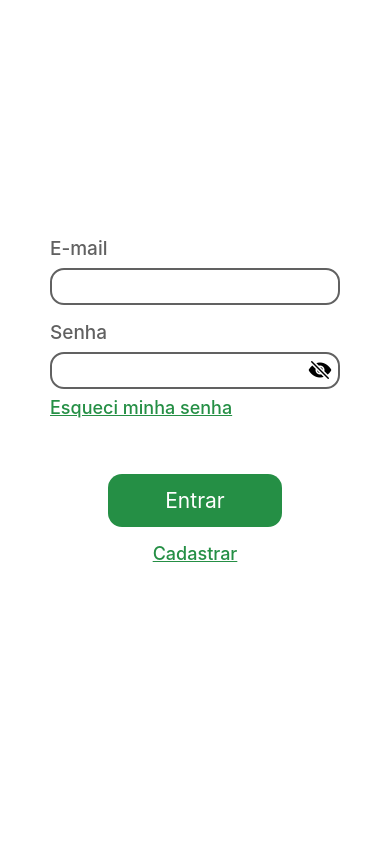
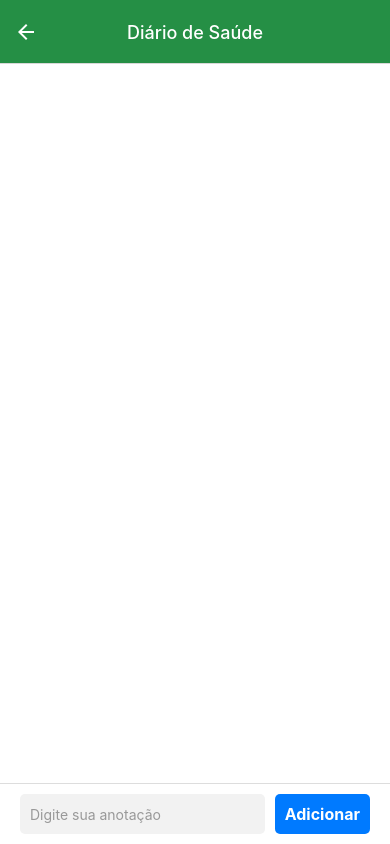
Before and after one commit to ajsaraujo/my-health-app, a React Native app: screen /RegisterNote in a window 390 px wide. Built offline with nearby package versions, Linux system fonts and the light colour scheme.

Commit message:
feat: tela para criar registros

```diff
--- a/App.tsx
+++ b/App.tsx
@@ -13,6 +13,7 @@ import { RouteParams } from './src/routeParams'
 import { GREEN } from './src/shared/ui/colors'
 import { Login } from './src/modules/login/pages/Login'
 import RegisterDiary from './src/modules/diary/RegistersDiary'
+import RegisterNote from './src/modules/diary/RegisterNote'
 
 const Stack = createNativeStackNavigator<RouteParams>()
 
@@ -67,12 +68,20 @@ export default function App() {
             options={TITLE_STYLES}
           ></Stack.Screen>
         ))}
+
         <Stack.Screen
           key={'RegistersDiary'}
           name={'RegistersDiary'}
           component={RegisterDiary}
           options={{ ...TITLE_STYLES, title: 'Diário de Saúde' }}
         ></Stack.Screen>
+
+        <Stack.Screen
+          key={'RegisterNote'}
+          name={'RegisterNote'}
+          component={RegisterNote}
+          options={{ ...TITLE_STYLES, title: 'Diário de Saúde' }}
+        ></Stack.Screen>
       </Stack.Navigator>
     </NavigationContainer>
   )
--- a/src/modules/diary/Diary.tsx
+++ b/src/modules/diary/Diary.tsx
@@ -21,7 +21,7 @@ export default function Diary(props: DiaryProps) {
   const menuItens = [
     {
       label: 'Novo registro',
-      route: 'RegistersDiary',
+      route: 'RegisterNote',
       icon: novoRegistro,
       key: 1,
       id: 1,
--- /dev/null
+++ b/src/modules/diary/RegisterNote.tsx
@@ -0,0 +1,106 @@
+import React, { useState } from 'react'
+import {
+  StyleSheet,
+  Text,
+  TextInput,
+  TouchableOpacity,
+  View,
+} from 'react-native'
+import { NativeStackScreenProps } from '@react-navigation/native-stack'
+import { RouteParams } from '../../routeParams'
+
+type DiaryProps = NativeStackScreenProps<RouteParams, 'RegisterNote'>
+
+export default function RegisterNote(props: DiaryProps) {
+  const [noteText, setNoteText] = useState('')
+  const [notes, setNotes] = useState([])
+
+  const handleAddNote = () => {
+    if (noteText.length > 0) {
+      const currentTime = new Date().toLocaleTimeString()
+      setNotes([...notes, { text: noteText, time: currentTime }])
+      setNoteText('')
+    }
+  }
+
+  const handleDeleteNote = (index, time) => {
+    const newNotes = [...notes]
+    const indexToDelete = newNotes.findIndex((note) => note.time === time)
+    newNotes.splice(indexToDelete, 1)
+    setNotes(newNotes)
+  }
+
+  return (
+    <View style={styles.container}>
+      <View style={styles.notesContainer}>
+        {notes.map((note, index) => (
+          <TouchableOpacity
+            key={index}
+            style={styles.note}
+            onPress={() => handleDeleteNote(index, note.time)}
+          >
+            <Text style={styles.noteText}>{note.text}</Text>
+            <Text style={styles.noteTime}>{note.time}</Text>
+          </TouchableOpacity>
+        ))}
+      </View>
+      <View style={styles.inputContainer}>
+        <TextInput
+          style={styles.input}
+          placeholder="Digite sua anotação"
+          placeholderTextColor="#999"
+          value={noteText}
+          onChangeText={(text) => setNoteText(text)}
+        />
+        <TouchableOpacity style={styles.addButton} onPress={handleAddNote}>
+          <Text style={styles.addButtonText}>Adicionar</Text>
+        </TouchableOpacity>
+      </View>
+    </View>
+  )
+}
+
+const styles = StyleSheet.create({
+  container: {
+    flex: 1,
+    backgroundColor: '#fff',
+  },
+  notesContainer: {
+    flex: 1,
+    padding: 20,
+  },
+  note: {
+    backgroundColor: '#f2f2f2',
+    padding: 10,
+    marginVertical: 10,
+    borderRadius: 5,
+  },
+  noteText: {
+    fontSize: 16,
+  },
+  inputContainer: {
+    flexDirection: 'row',
+    paddingHorizontal: 20,
+    paddingVertical: 10,
+    borderTopWidth: 1,
+    borderTopColor: '#ddd',
+  },
+  input: {
+    flex: 1,
+    height: 40,
+    backgroundColor: '#f2f2f2',
+    borderRadius: 5,
+    paddingHorizontal: 10,
+    marginRight: 10,
+  },
+  addButton: {
+    backgroundColor: '#007aff',
+    padding: 10,
+    borderRadius: 5,
+  },
+  addButtonText: {
+    color: '#fff',
+    fontSize: 16,
+    fontWeight: 'bold',
+  },
+})
--- a/src/routeParams.ts
+++ b/src/routeParams.ts
@@ -10,4 +10,5 @@ export type RouteParams = {
   [MyHealthModule.Diary]: NO_PARAMS
   [MyHealthModule.Medicines]: NO_PARAMS
   RegistersDiary: NO_PARAMS
+  RegisterNote: NO_PARAMS
 }
```
